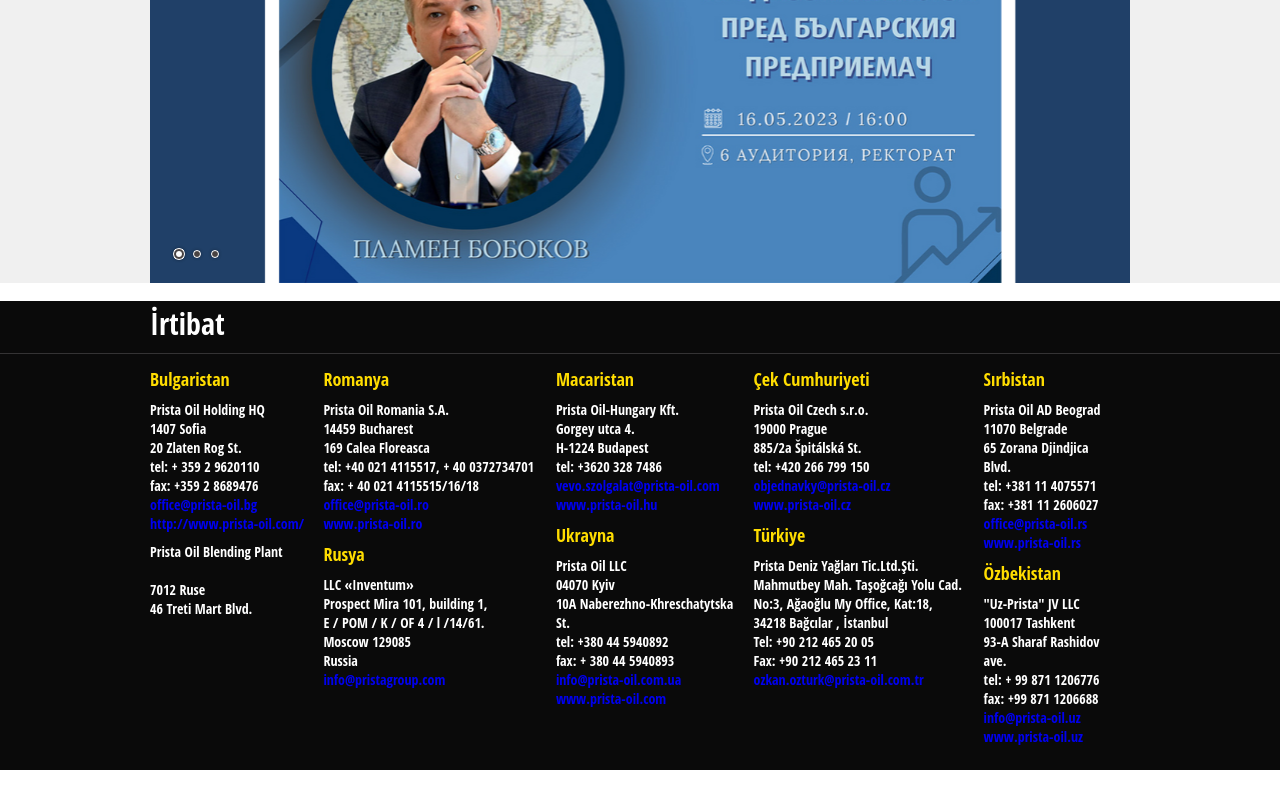
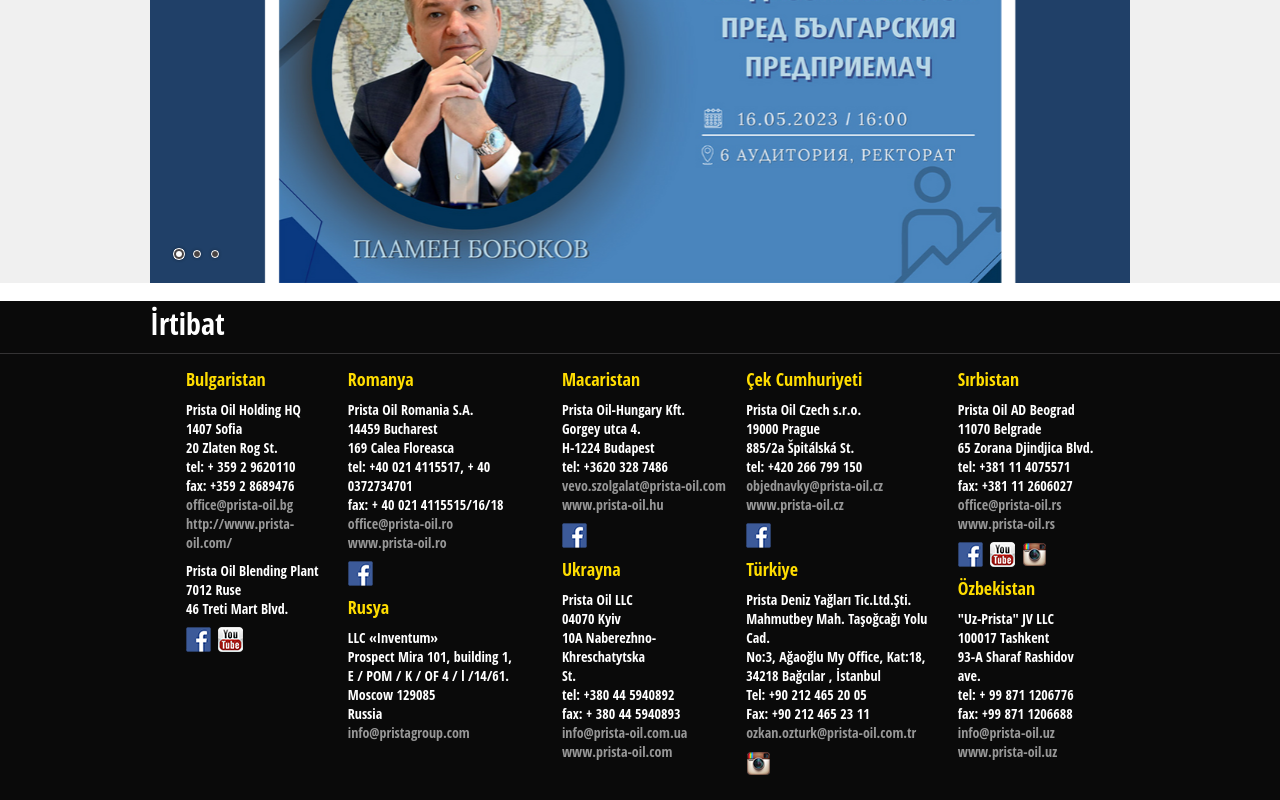
Before and after one commit to SevenInterval/pr_oil_selector_frontend, a React (Create React App) app: page / in a window 1280 px wide. Shown: the part 406-1206 px from the top of the page. Before the commit the page ends 1176 px from the top, so only its background shows below. Built offline with nearby package versions, Linux system fonts and the light colour scheme.

Commit message:
Footer kısmının son düzenlemeleri yapıldı

```diff
--- a/src/components/Footer.js
+++ b/src/components/Footer.js
@@ -1,5 +1,8 @@
 import Footer_bg from '../images/footer-bg-repeat-x.png'
 import F_icon from '../images/F_icon.svg.png'
+import Y_icon from '../images/youtubeImage.png'
+import I_icon from '../images/instagramImage.png'
+import { Link } from "react-router-dom"
 
 
 const Footer = () => {
@@ -22,21 +25,25 @@
                                     <br></br>
                                     fax: +359 2 8689476
                                     <br></br>
-                                    <a href="mailto:office@prista-oil.bg" > office@prista-oil.bg</a>
+                                    <a href="mailto:office@prista-oil.bg" style={{ color: "#979797" }} > office@prista-oil.bg</a>
                                     <br></br>
-                                    <a href="http://www.prista-oil.com/" > http://www.prista-oil.com/</a>
+                                    <a href="http://www.prista-oil.com/" style={{ color: "#979797" }}> http://www.prista-oil.com/</a>
                                     <br></br>
                                 </p>
                                 <p>Prista Oil Blending Plant
-                                <br></br>
                                     <br></br>
                                     7012 Ruse
                                     <br></br>
                                     46 Treti Mart Blvd.
                                 </p>
                                 <p>
-                                    <a href="https://www.facebook.com/PristaOil/" target="_blank" style={{ backgroundImage: `url(${F_icon})` }}>
-                                    </a>
+                                    <Link to="https://www.facebook.com/PristaOil/" target="_blank">
+                                        <img src={F_icon} alt='facebook' />
+                                    </Link>
+                                    &nbsp;&nbsp;
+                                    <Link to="https://www.youtube.com/channel/UCdijTVNCAy9gYh7--64NRNQ/featured" target="_blank">
+                                        <img src={Y_icon} alt='youtube' />
+                                    </Link>
                                 </p>
                             </div>
                         </div>
@@ -53,14 +60,15 @@
                                     <br></br>
                                     fax: + 40 021 4115515/16/18
                                     <br></br>
-                                    <a href="mailto:office@prista-oil.ro"> office@prista-oil.ro</a>
+                                    <a href="mailto:office@prista-oil.ro" style={{ color: "#979797" }}> office@prista-oil.ro</a>
                                     <br></br>
-                                    <a href="http://www.prista-oil.ro/" > www.prista-oil.ro</a>
+                                    <a href="http://www.prista-oil.ro/" style={{ color: "#979797" }}> www.prista-oil.ro</a>
                                     <br></br>
                                 </p>
                                 <p>
-                                    <a href="https://www.facebook.com/PristaOilRomania/" target="_blank" >
-                                    </a>
+                                    <Link to="https://www.facebook.com/PristaOilRomania/" target="_blank" >
+                                        <img src={F_icon} alt='facebook' />
+                                    </Link>
                                 </p>
                             </div>
                             <h4>Rusya</h4>
@@ -77,7 +85,7 @@
                                     Russia
                                     <br></br>
                                 </p>
-                                <a href="mailto:info@pristagroup.com" target="_blank" >info@pristagroup.com
+                                <a href="mailto:info@pristagroup.com" target="_blank" style={{ color: "#979797" }}>info@pristagroup.com
                                 </a>
                             </div>
 
@@ -94,12 +102,16 @@
                                     <br></br>
                                     tel: +3620 328 7486
                                     <br></br>
-                                    <a href="mailto:vevo.szolgalat@prista-oil.com" target="_blank" >vevo.szolgalat@prista-oil.com
+                                    <a href="mailto:vevo.szolgalat@prista-oil.com" target="_blank" style={{ color: "#979797" }} >vevo.szolgalat@prista-oil.com
                                     </a>
                                     <br></br>
-                                    <a href="http://www.prista-oil.hu/" target="_blank" >www.prista-oil.hu
+                                    <a href="http://www.prista-oil.hu/" target="_blank" style={{ color: "#979797" }}>www.prista-oil.hu
                                     </a>
-
+                                </p>
+                                <p>
+                                    <Link to="https://www.facebook.com/Texacokenoanyagok/" target="_blank" >
+                                        <img src={F_icon} alt='facebook' />
+                                    </Link>
                                 </p>
                             </div>
                             <h4>Ukrayna</h4>
@@ -117,10 +129,10 @@
                                     <br></br>
                                     fax: + 380 44 5940893
                                     <br></br>
-                                    <a href="mailto:info@prista-oil.com.ua" target="_blank" >info@prista-oil.com.ua
+                                    <a href="mailto:info@prista-oil.com.ua" target="_blank" style={{ color: "#979797" }}>info@prista-oil.com.ua
                                     </a>
                                     <br></br>
-                                    <a href="http://www.prista-oil.com/" target="_blank" >www.prista-oil.com
+                                    <a href="http://www.prista-oil.com/" target="_blank" style={{ color: "#979797" }}>www.prista-oil.com
                                     </a>
                                 </p>
                             </div>
@@ -137,12 +149,16 @@
                                     <br></br>
                                     tel: +420 266 799 150
                                     <br></br>
-                                    <a href="mailto:objednavky@prista-oil.cz" target="_blank" >objednavky@prista-oil.cz
+                                    <a href="mailto:objednavky@prista-oil.cz" target="_blank" style={{ color: "#979797" }} >objednavky@prista-oil.cz
                                     </a>
                                     <br></br>
-                                    <a href="http://www.prista-oil.cz/" target="_blank" >www.prista-oil.cz
+                                    <a href="http://www.prista-oil.cz/" target="_blank" style={{ color: "#979797" }} >www.prista-oil.cz
                                     </a>
-
+                                </p>
+                                <p>
+                                    <Link to="https://www.facebook.com/TexacoCZSK/" target="_blank" >
+                                        <img src={F_icon} alt='facebook' />
+                                    </Link>
                                 </p>
                             </div>
                             <h4>Türkiye</h4>
@@ -160,8 +176,13 @@
                                     <br></br>
                                     Fax: +90 212 465 23 11
                                     <br></br>
-                                    <a href="mailto:ozkan.ozturk@prista-oil.com.tr" target="_blank" >ozkan.ozturk@prista-oil.com.tr
+                                    <a href="mailto:ozkan.ozturk@prista-oil.com.tr" target="_blank" style={{ color: "#979797" }} >ozkan.ozturk@prista-oil.com.tr
                                     </a>
+                                </p>
+                                <p>
+                                    <Link to="https://www.instagram.com/pristaturkiye?utm_source=ig_web_button_share_sheet&igsh=ZDNlZDc0MzIxNw%3D%3D" target="_blank">
+                                        <img src={I_icon} alt='instagram' />
+                                    </Link>
                                 </p>
                             </div>
                         </div>
@@ -173,19 +194,30 @@
                                     <br></br>
                                     11070 Belgrade
                                     <br></br>
-                                65 Zorana Djindjica
-                                <br></br>
-                                Blvd.
+                                    65 Zorana Djindjica Blvd.
                                     <br></br>
                                     tel: +381 11 4075571
                                     <br></br>
                                     fax: +381 11 2606027
                                     <br></br>
-                                    <a href="mailto:office@prista-oil.rs" target="_blank" >office@prista-oil.rs
+                                    <a href="mailto:office@prista-oil.rs" target="_blank" style={{ color: "#979797" }} >office@prista-oil.rs
                                     </a>
                                     <br></br>
-                                    <a href="http://www.prista-oil.rs/" target="_blank" >www.prista-oil.rs
+                                    <a href="http://www.prista-oil.rs/" target="_blank" style={{ color: "#979797" }} >www.prista-oil.rs
                                     </a>
+                                </p>
+                                <p>
+                                    <Link to="https://www.facebook.com/PristaOilSerbia/" target="_blank" >
+                                        <img src={F_icon} alt='facebook' />
+                                    </Link>
+                                    &nbsp;&nbsp;
+                                    <Link to="https://www.youtube.com/channel/UCFPY65-4ZLMlx-juJf9jPqg" target="_blank">
+                                        <img src={Y_icon} alt='youtube' />
+                                    </Link>
+                                    &nbsp;&nbsp;
+                                    <Link to="https://www.instagram.com/pristaoil_serbia/" target="_blank">
+                                        <img src={I_icon} alt='instagram' />
+                                    </Link>
                                 </p>
                             </div>
                             <h4>Özbekistan</h4>
@@ -195,18 +227,16 @@
                                     <br></br>
                                     100017 Tashkent
                                     <br></br>
-                                93-A Sharaf Rashidov
-                                <br></br>
-                                ave.
+                                    93-A Sharaf Rashidov ave.
                                     <br></br>
                                     tel: + 99 871 1206776
                                     <br></br>
                                     fax: +99 871 1206688
                                     <br></br>
-                                    <a href="mailto:info@prista-oil.uz" target="_blank" >info@prista-oil.uz
+                                    <a href="mailto:info@prista-oil.uz" target="_blank" style={{ color: "#979797" }} >info@prista-oil.uz
                                     </a>
                                     <br></br>
-                                    <a href="http://www.prista-oil.uz/" target="_blank" >www.prista-oil.uz
+                                    <a href="http://www.prista-oil.uz/" target="_blank" style={{ color: "#979797" }} >www.prista-oil.uz
                                     </a>
                                 </p>
                             </div>
--- a/src/css/footer.css
+++ b/src/css/footer.css
@@ -1,18 +1,22 @@
-
-
 html body footer {
     width: 100%;
 }
 
 html body footer .top {
     padding-bottom: 24px;
-    background: #0a0a0a  repeat-x left top;
+    background: #0a0a0a repeat-x left top;
 }
 
 @media (max-width: 630px) {
     html body footer .top {
         background-image: none;
     }
+}
+
+html body .row:before,
+html body .row:after {
+    content: " ";
+    display: table;
 }
 
 
@@ -62,6 +66,13 @@
     margin: 9px 0 0 0;
 }
 
+html body p,
+html body .cont-p {
+    line-height: normal;
+    margin-top: 16px;
+    text-align: left;
+}
+
 @media (max-width: 630px) {
     html body footer .top .row .span h4 {
         background: #343334;
@@ -89,6 +100,7 @@
 }
 
 @media (max-width: 450px) {
+
     html body footer .bottom .container,
     html body footer .bottom html body .body_with_sidebar {
         padding-top: 6px;
@@ -104,7 +116,13 @@
     font-size: 14px;
 }
 
+html body p a:hover,
+html body .cont-p a:hover {
+    text-decoration: underline;
+}
+
 @media (max-width: 450px) {
+
     html body footer .bottom .container a,
     html body footer .bottom html body .body_with_sidebar a {
         float: none;
@@ -118,6 +136,7 @@
 }
 
 @media (max-width: 450px) {
+
     html body footer .bottom .container div,
     html body footer .bottom html body .body_with_sidebar div {
         text-align: center;
```
Also changed, not shown: src/images/instagramImage.png (added), src/images/youtubeImage.png (added). Lines whose indentation alone changed are shown as unchanged.
